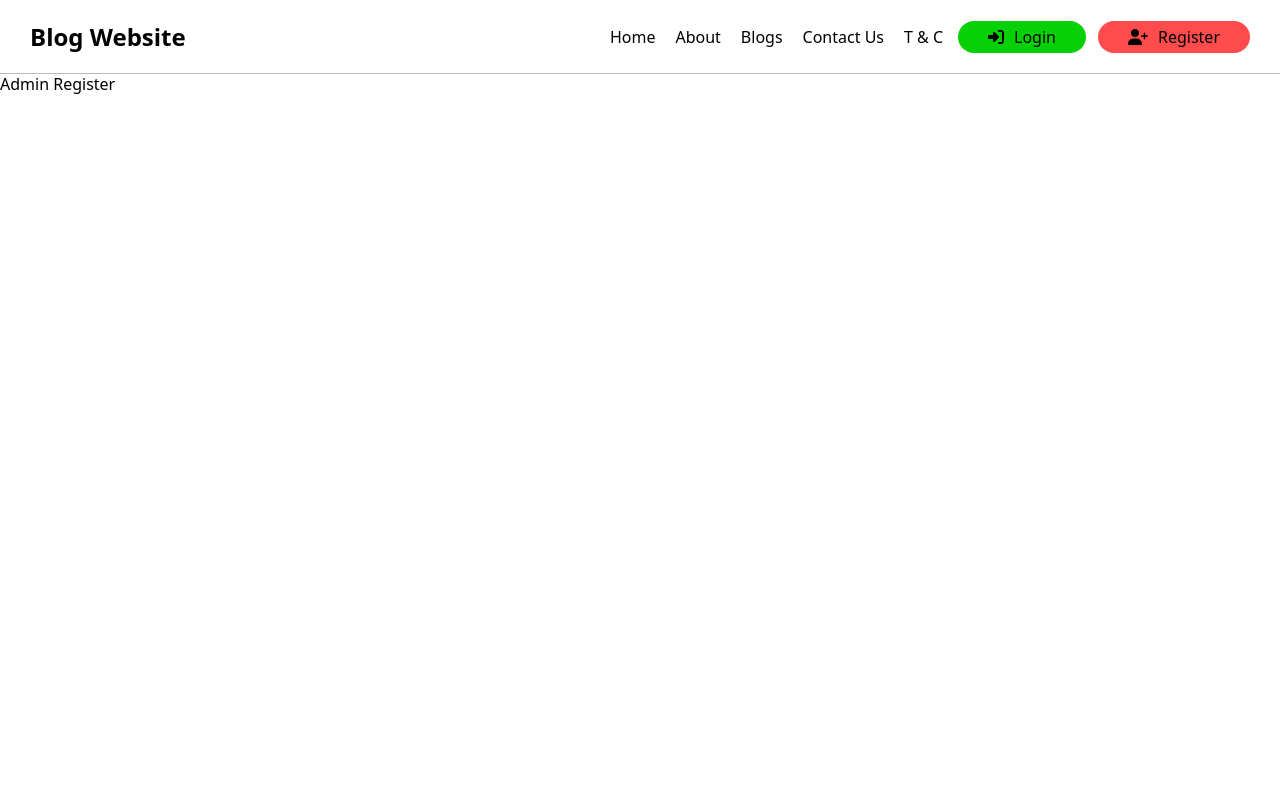
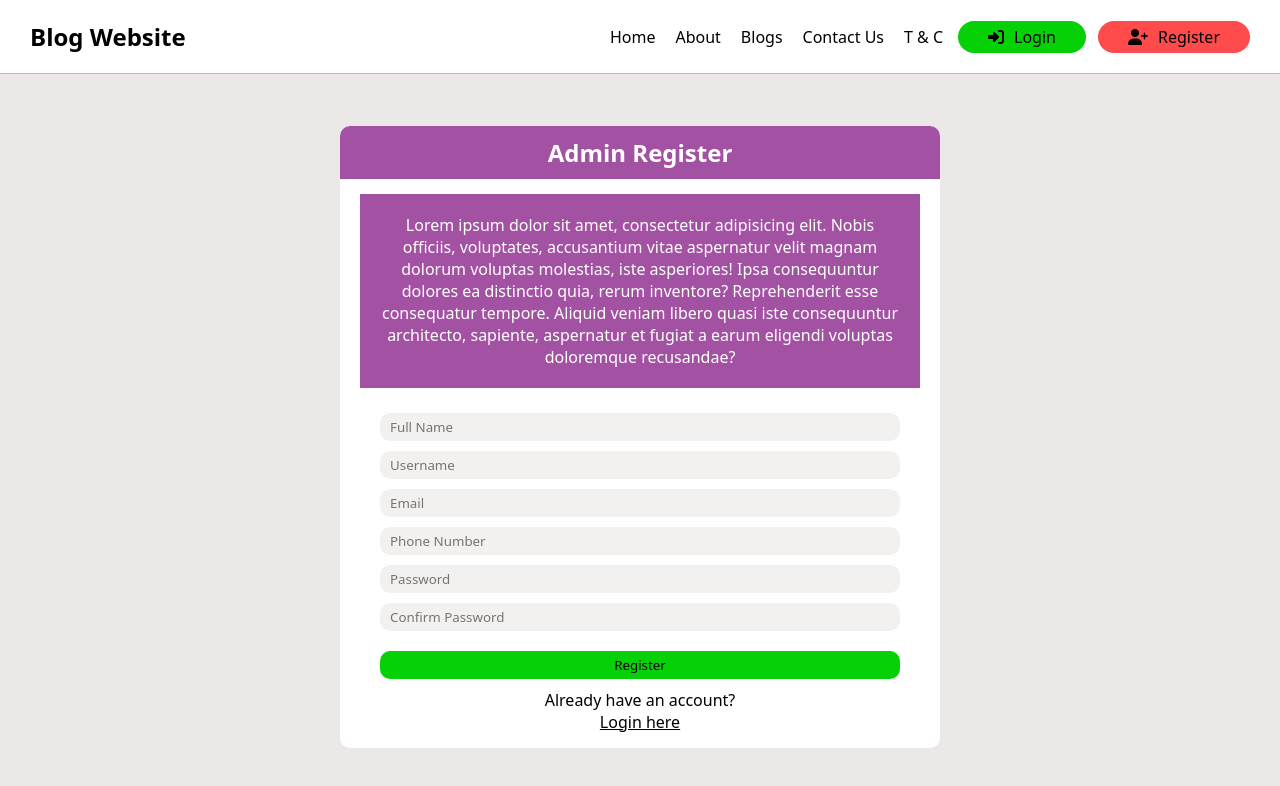
Before and after one commit to kumar-aryan083/Blog-Website, a React (Vite) app in the folder client/: page /admin/register in a window 1280 px wide. Shown: the top 786 px of the page. Built offline with nearby package versions, Linux system fonts and the light colour scheme.

Commit message:
connected forms to backend

```diff
--- a/client/src/App.jsx
+++ b/client/src/App.jsx
@@ -23,8 +23,8 @@ const App = () => {
       <div className="full-body-wrapp">
         <Routes>
           <Route path='/' element={<Home />} />
-          <Route path='/admin/login' element={<Login />} />
-          <Route path='/admin/register' element={<Register />} />
+          <Route path='/admin/login' element={<Login handleAlert={handleAlert}/>} />
+          <Route path='/admin/register' element={<Register handleAlert={handleAlert}/>} />
           <Route path='/admin/:username/profile' element={<Home />} />
           <Route path='/about' element={<About />} />
           <Route path='/*' element={<Home />} />
--- /dev/null
+++ b/client/src/pages/Styles/Register.css
@@ -0,0 +1,83 @@
+.full-register-page{
+    background-color: rgb(236, 232, 232);
+    height: calc(100vh - 73px);
+    display: flex;
+    justify-content: center;
+    align-items: center;
+}
+.register-card{
+    background-color: white;
+    max-width: 600px;
+    width: 95%;
+    border-radius: 10px;
+    overflow: hidden;
+}
+.register-card>h2{
+    background-color: rgb(163, 82, 163);
+    text-align: center;
+    color: white;
+    padding: 10px 0;
+}
+.l-register-card{
+    display: flex;
+    gap: 15px;
+    padding: 15px 20px;
+}
+
+.admin-register-form{
+    padding: 10px 20px;
+    display: flex;
+    flex-direction: column;
+    gap: 10px;
+}
+.admin-register-form>input{
+    padding: 5px 10px;
+    outline: none;
+    border-radius: 10px;
+    border: none;
+    background: transparent;
+    background-color: rgb(243, 240, 240);
+}
+.admin-register-form>input:last-child{
+    margin-top: 10px;
+    background-color: rgb(6, 209, 6);
+    cursor: pointer;
+    transition: all 0.3s;
+    font-weight: 500;
+    text-transform: capitalize;
+}
+.admin-register-form>input:last-child:hover{
+    background-color: rgb(13, 172, 13);
+}
+.not-account{
+    display: flex;
+    flex-direction: column;
+    justify-content: center;
+    align-items: center;
+}
+.not-account>a{
+    color: black;
+}
+.left-register{
+    padding: 20px 20px;
+    display: flex;
+    flex-direction: column;
+    justify-content: center;
+    align-items: center;
+    text-align: center;
+    background-color: rgb(163, 82, 163);
+    color: white;
+    width: 50%;
+}
+.right-register{
+    width: 50%;
+}
+
+@media screen and (max-width: 1299px) {
+    .l-register-card{
+        flex-direction: column;
+    }
+    .left-register, .right-register{
+        width: 100%;
+    }
+}
--- a/client/src/pages/admin/Login.jsx
+++ b/client/src/pages/admin/Login.jsx
@@ -1,8 +1,39 @@
-import React from 'react';
+import React, { useState } from 'react';
 import '../Styles/Login.css';
 import { Link } from 'react-router-dom';
 
-const Login = () => {
+const Login = ({handleAlert}) => {
+  const [formData, setFormData] = useState({
+    id: "",
+    password: ""
+  })
+
+  const handleChange = (e)=>{
+    setFormData({
+      ...formData,
+      [e.target.name]: e.target.value
+    })
+  }
+
+  const handleSubmit = async(e)=>{
+    e.preventDefault();
+    // console.log(formData);
+    const res = await fetch("http://localhost:9000/api/admin/login", {
+      method: "POST",
+      headers:{
+        "Content-Type": "application/json"
+      },
+      body: JSON.stringify(formData)
+    });
+    const data = await res.json();
+    if(res.ok){
+      // console.log(data.token)
+      handleAlert(data.message);
+    }else{
+      handleAlert(data.message);
+    }
+  }
+
   return (
     <>
       <div className="full-login-page">
@@ -14,10 +45,10 @@ const Login = () => {
                     <p><i>Enter your username/email/phone and password to login</i></p>
                 </div>
                 <div className="right-login">
-                    <form>
+                    <form onSubmit={handleSubmit}>
                         <div className="admin-login-form">
-                            <input type="text" placeholder='Username, Email or Number'/>
-                            <input type="password" placeholder='Password'/>
+                            <input type="text" placeholder='Username, Email or Number' name='id' value={formData.id} onChange={handleChange}/>
+                            <input type="password" placeholder='Password' name='password' value={formData.password} onChange={handleChange}/>
                             <input type="submit" value="Login"/>
                         </div>
                         <div className="not-account">Don't have an account? <Link to="/admin/register">Register here</Link></div>
--- a/client/src/pages/admin/Register.jsx
+++ b/client/src/pages/admin/Register.jsx
@@ -1,9 +1,69 @@
-import React from 'react';
+import React, { useState } from 'react';
+import '../Styles/Register.css';
+import { Link } from 'react-router-dom';
 
-const Register = () => {
+const Register = ({handleAlert}) => {
+  const [formData, setFormData] = useState({
+    name: "",
+    username: "",
+    email: "",
+    phone: "",
+    password: "",
+    cnfPassword: ""
+  })
+
+  const handleChange = (e)=>{
+    setFormData({
+      ...formData,
+      [e.target.name]: e.target.value
+    })
+  }
+
+  const handleSubmit = async(e)=>{
+    e.preventDefault();
+    // console.log(formData);
+    const {cnfPassword, ...others} = formData;
+    const res = await fetch("http://localhost:9000/api/admin/register", {
+      method: "POST",
+      headers:{
+        "Content-Type": "application/json"
+      },
+      body: JSON.stringify(others)
+    });
+    const data = await res.json();
+    if(res.ok){
+      handleAlert(data.message);
+    }else{
+      handleAlert(data.message);
+    }
+  }
+
   return (
     <>
-      Admin Register
+      <div className="full-register-page">
+        <div className="register-card">
+            <h2>Admin Register</h2>
+            <div className="l-register-card">
+                <div className="left-register">
+                    <p>Lorem ipsum dolor sit amet, consectetur adipisicing elit. Nobis officiis, voluptates, accusantium vitae aspernatur velit magnam dolorum voluptas molestias, iste asperiores! Ipsa consequuntur dolores ea distinctio quia, rerum inventore? Reprehenderit esse consequatur tempore. Aliquid veniam libero quasi iste consequuntur architecto, sapiente, aspernatur et fugiat a earum eligendi voluptas doloremque recusandae?</p>
+                </div>
+                <div className="right-register">
+                    <form onSubmit={handleSubmit}>
+                        <div className="admin-register-form">
+                            <input type="text" placeholder='Full Name' name='name' value={formData.name} onChange={handleChange}/>
+                            <input type="text" placeholder='Username' name='username' value={formData.username} onChange={handleChange}/>
+                            <input type="email" placeholder='Email' name='email' value={formData.email} onChange={handleChange}/>
+                            <input type="text" placeholder='Phone Number' name='phone' value={formData.phone} onChange={handleChange}/>
+                            <input type="password" placeholder='Password' name='password' value={formData.password} onChange={handleChange}/>
+                            <input type="password" placeholder='Confirm Password' name='cnfPassword' value={formData.cnfPassword} onChange={handleChange}/>
+                            <input type="submit" value="register"/>
+                        </div>
+                        <div className="not-account">Already have an account? <Link to="/admin/login">Login here</Link></div>
+                    </form>
+                </div>
+            </div>
+        </div>
+      </div>
     </>
   );
 }
```
Also changed, not shown: 2 other files (tests, documents, lock files or other folders).
